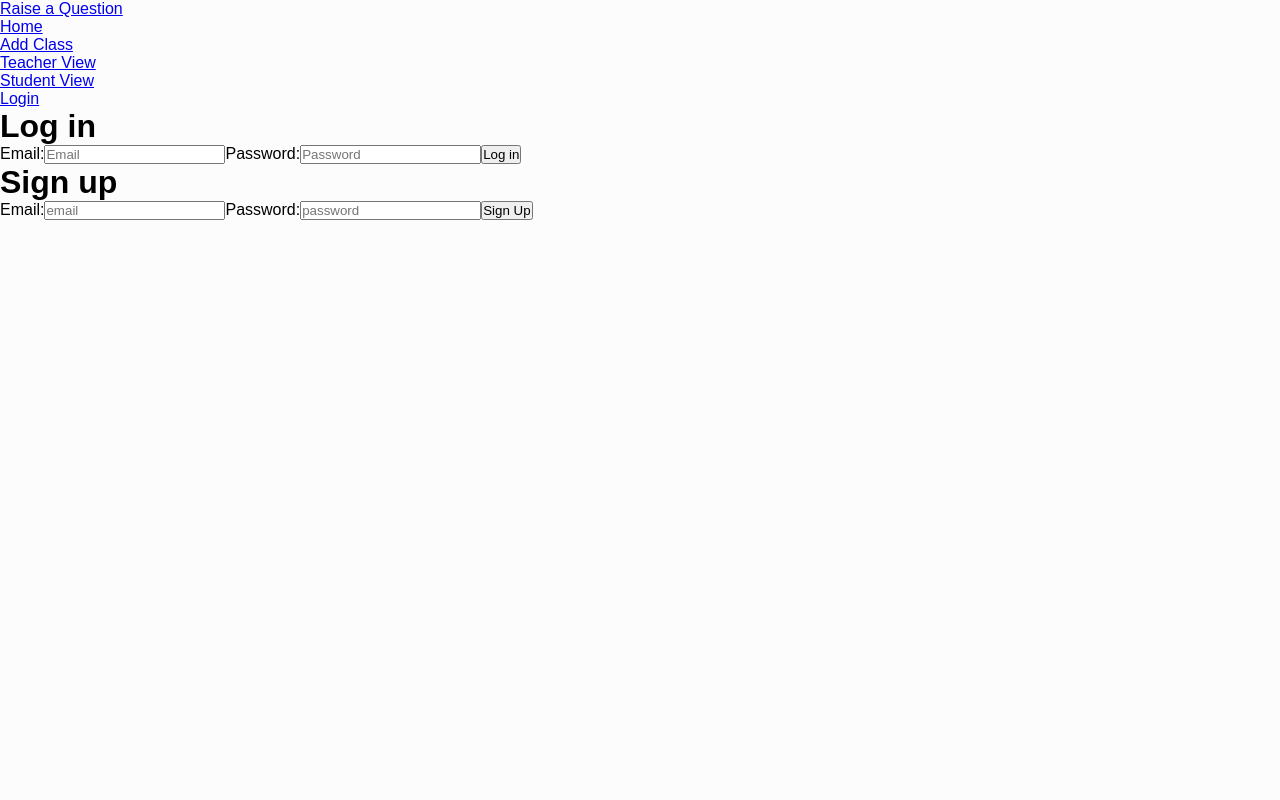
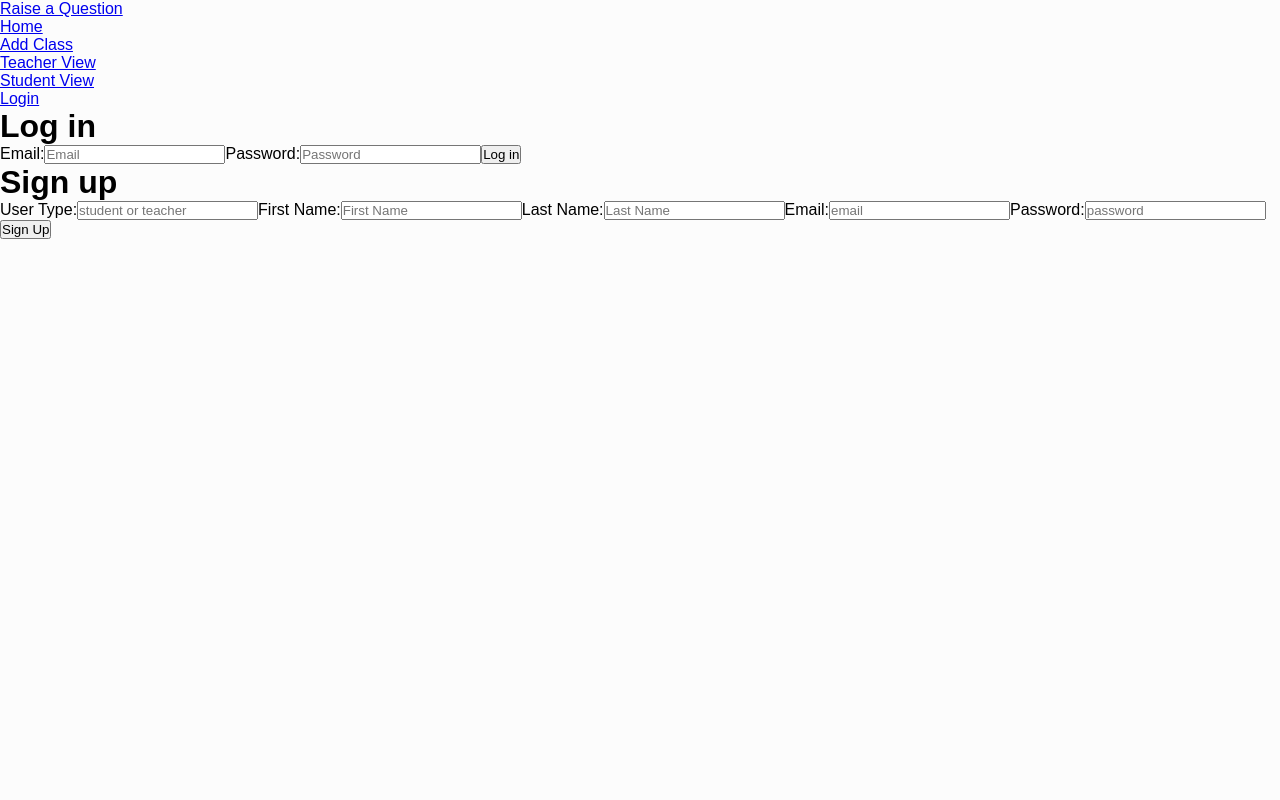
Before and after one commit to courtneycmassey/capstone-project, a React (Create React App) app: page /signin in a window 1280 px wide. Shown: the top 800 px of the page. Built offline with nearby package versions, Linux system fonts and the light colour scheme; no server answers; the HTML template or start-up script is replaced by a standard one.

Commit message:
collects user information into DB upon signup

```diff
--- a/src/Signup.js
+++ b/src/Signup.js
@@ -4,25 +4,28 @@ import app, { usersCollection } from './utilities/firebase.js';
 
 const SignUp = ({ history }) => {
 
-    const storeUserInfo = (data, email, password) => {
+    const storeUserInfo = (data, email, password, firstName, lastName, userType) => {
 
         usersCollection
         .doc(data.user.uid)
         .set({
             email: email,
-            password: password
+            password: password,
+            first_name: firstName,
+            last_name: lastName,
+            user_type: userType
         })
     }
 
     const handleSignUp = useCallback(async event => {
         event.preventDefault();
-        const { email, password } = event.target.elements;
+        const { userType, firstName, lastName, email, password } = event.target.elements;
         try {
             await app
                 .auth()
                 .createUserWithEmailAndPassword(email.value, password.value)
                 .then( (data) => {
-                    storeUserInfo(data, email.value, password.value);
+                    storeUserInfo(data, email.value, password.value, firstName.value, lastName.value, userType.value);
                 }
                 );
             history.push("/");
@@ -36,6 +39,27 @@ const SignUp = ({ history }) => {
         <div>
             <h1>Sign up</h1>
             <form onSubmit={handleSignUp}>
+            <label>
+                User Type:
+                <input
+                    name="userType"
+                    type="text"
+                    placeholder="student or teacher" />
+            </label>
+            <label>
+                First Name:
+                <input
+                    name="firstName"
+                    type="text"
+                    placeholder="First Name" />
+            </label>
+            <label>
+                Last Name:
+                <input
+                    name="lastName"
+                    type="text"
+                    placeholder="Last Name" />
+            </label>
             <label>
                 Email:
                 <input
```
